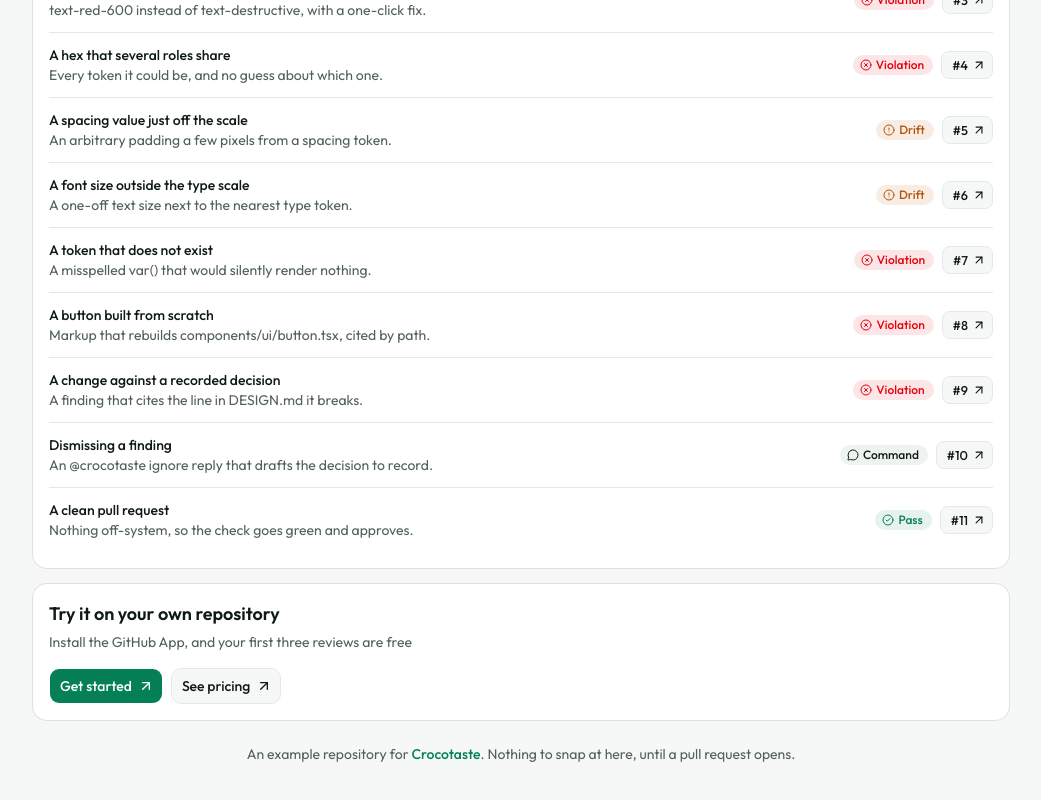
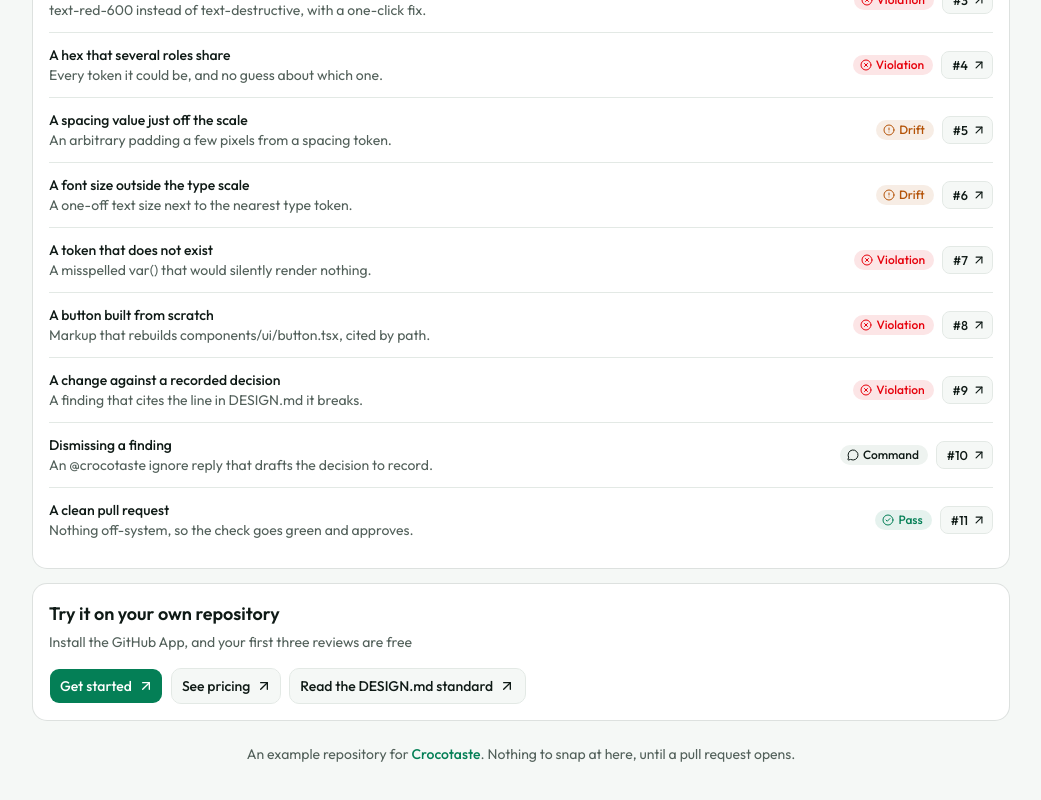
Before and after one commit to crocotaste/crocotaste-examples, a Next.js app: page / in a window 1280 px wide. Shown: the part 1217-2017 px from the top of the page, without its empty margins (119-1160 px from the left). Built offline with nearby package versions, Linux system fonts and the light colour scheme.

Commit message:
Link the DESIGN.md standard from the try-it card

```diff
--- a/src/app/page.tsx
+++ b/src/app/page.tsx
@@ -23,6 +23,7 @@ import {
   FINDING,
   REPO_URL,
   siteUrl,
+  STANDARD_LINK,
   STEPS,
   stepUrl,
   type Outcome,
@@ -247,6 +248,13 @@ function TryIt() {
             <ArrowUpRight data-icon="inline-end" />
           </a>
         </Button>
+        <a
+          href={siteUrl(STANDARD_LINK.path)}
+          className="inline-flex h-9 items-center gap-1.5 rounded-lg border border-border bg-background px-2.5 text-sm font-medium hover:bg-muted"
+        >
+          {STANDARD_LINK.label}
+          <ArrowUpRight data-icon="inline-end" className="size-4" />
+        </a>
       </CardContent>
     </Card>
   );
--- a/src/data/showcase.ts
+++ b/src/data/showcase.ts
@@ -18,6 +18,11 @@ export const REPO_URL = "https://github.com/crocotaste/crocotaste-examples";
 export function siteUrl(path = "/"): string {
   return `https://www.crocotaste.com${path}?utm_source=crocotaste-examples&utm_medium=page`;
 }
+
+export const STANDARD_LINK = {
+  label: "Read the DESIGN.md standard",
+  path: "/design-md",
+};
 
 export const CHECKS = [
   {
```
